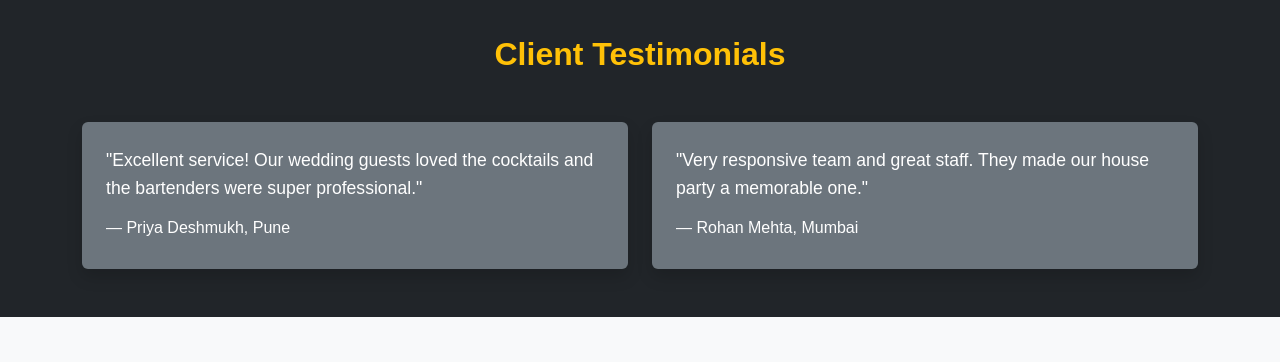
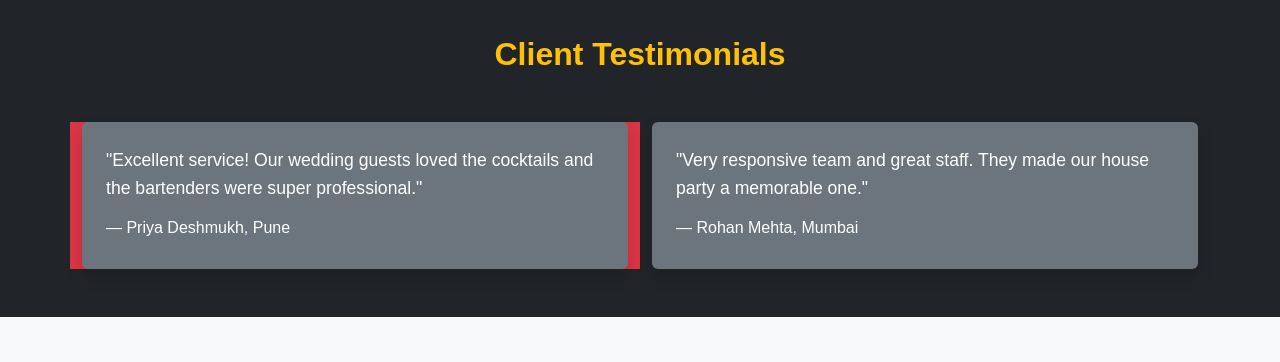
Before and after one commit to Akshay9075/Bartender, a plain HTML site: page index.html in a window 1280 px wide. Shown: the part 2020-2382 px from the top of the page. Drawn offline with nearby package versions, Linux system fonts and the light colour scheme.

Commit message:
Update index.html

```diff
--- a/index.html
+++ b/index.html
@@ -136,7 +136,7 @@
   <div class="container">
     <h2 class="text-center fw-bold mb-5 text-warning" data-aos="fade-up">Client Testimonials</h2>
     <div class="row g-4">
-      <div class="col-md-6" data-aos="fade-right">
+      <div class="col-md-6 bg-danger" data-aos="fade-right">
         <div class="testimonial p-4 bg-secondary rounded shadow">
           <p>"Excellent service! Our wedding guests loved the cocktails and the bartenders were super professional."</p>
           <h6 class="mt-3">— Priya Deshmukh, Pune</h6>
```
